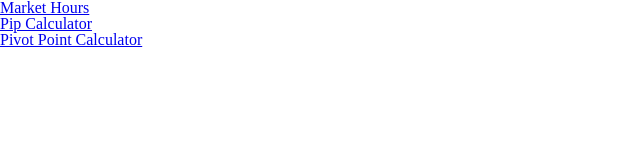
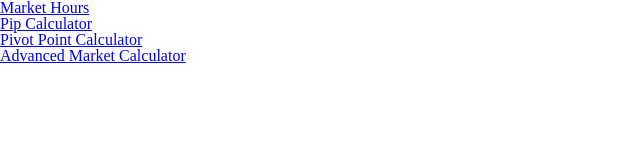
Before and after one commit to ammein/trading-widget, a plain HTML site: page index.html in a window 1280 px wide. Shown: the whole page, without its empty margins (0-640 px from the left). Drawn offline with Linux system fonts and the light colour scheme.

Commit message:
Forgot to put on index.html

```diff
--- a/index.html
+++ b/index.html
@@ -64,6 +64,7 @@
         <li><a href="./market-hours.html">Market Hours</a></li>
         <li><a href="./pip-calculator.html">Pip Calculator</a></li>
         <li><a href="./pivot-calculator.html">Pivot Point Calculator</a></li>
+        <li><a href="./advanced-market-hours.html">Advanced Market Calculator</a></li>
     </ol>
 </body>
 </html>
```
